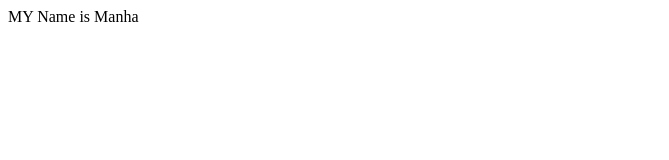
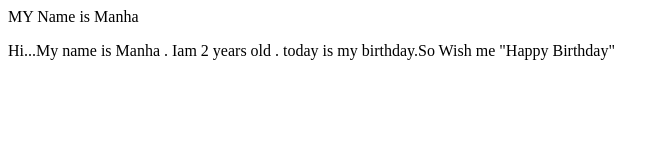
Before and after one commit to Nafiul-Azam/first-project, a plain HTML site: page index.html in a window 1280 px wide. Shown: the whole page, without its empty margins (0-669 px from the left). Drawn offline with Linux system fonts and the light colour scheme.

Commit message:
ptag-added

```diff
--- a/index.html
+++ b/index.html
@@ -8,5 +8,6 @@
 </head>
 <body>
     MY Name is Manha
+    <p>Hi...My name is Manha . Iam 2 years old . today is my birthday.So Wish me "Happy Birthday"</p>
 </body>
 </html>
```
